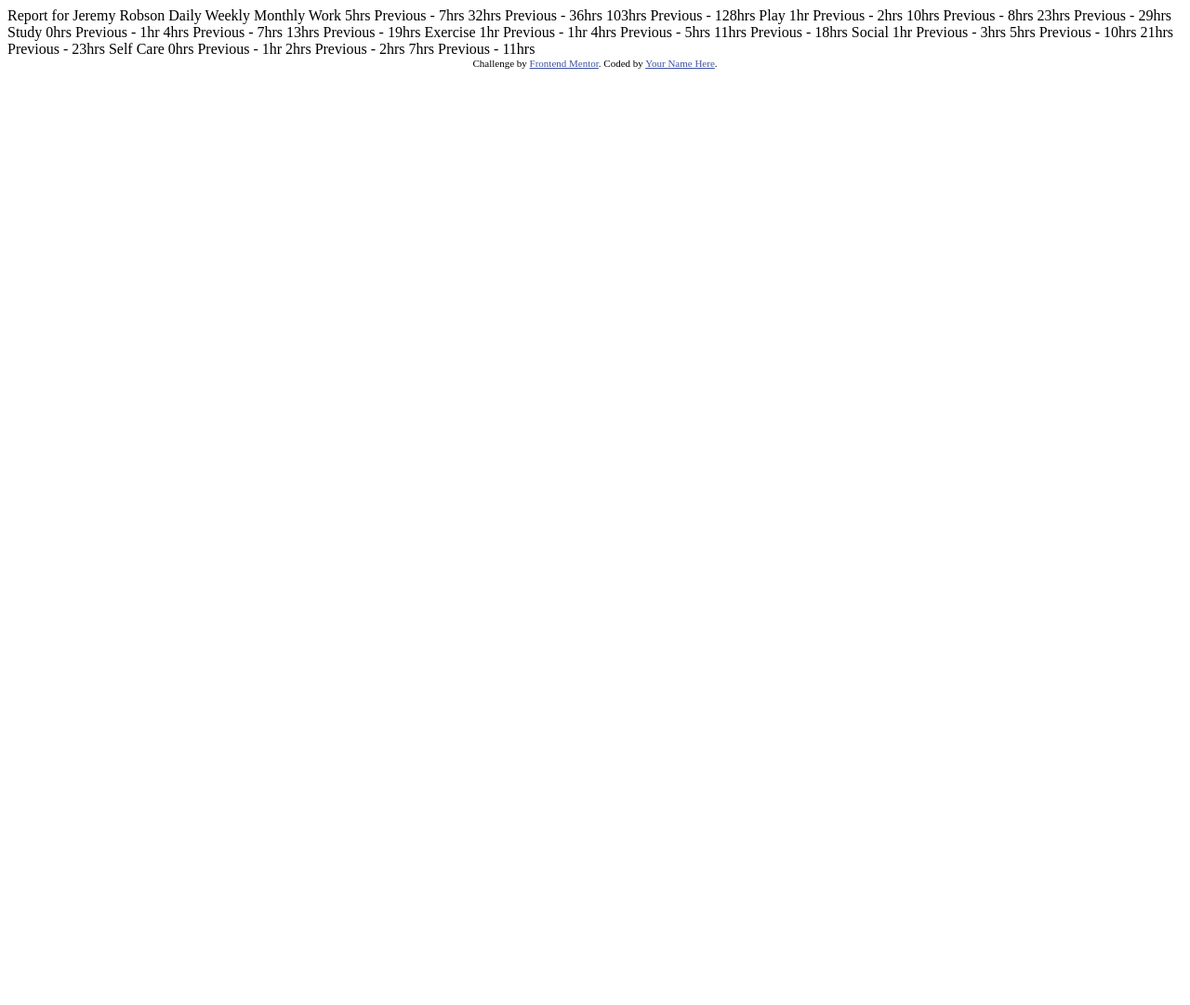
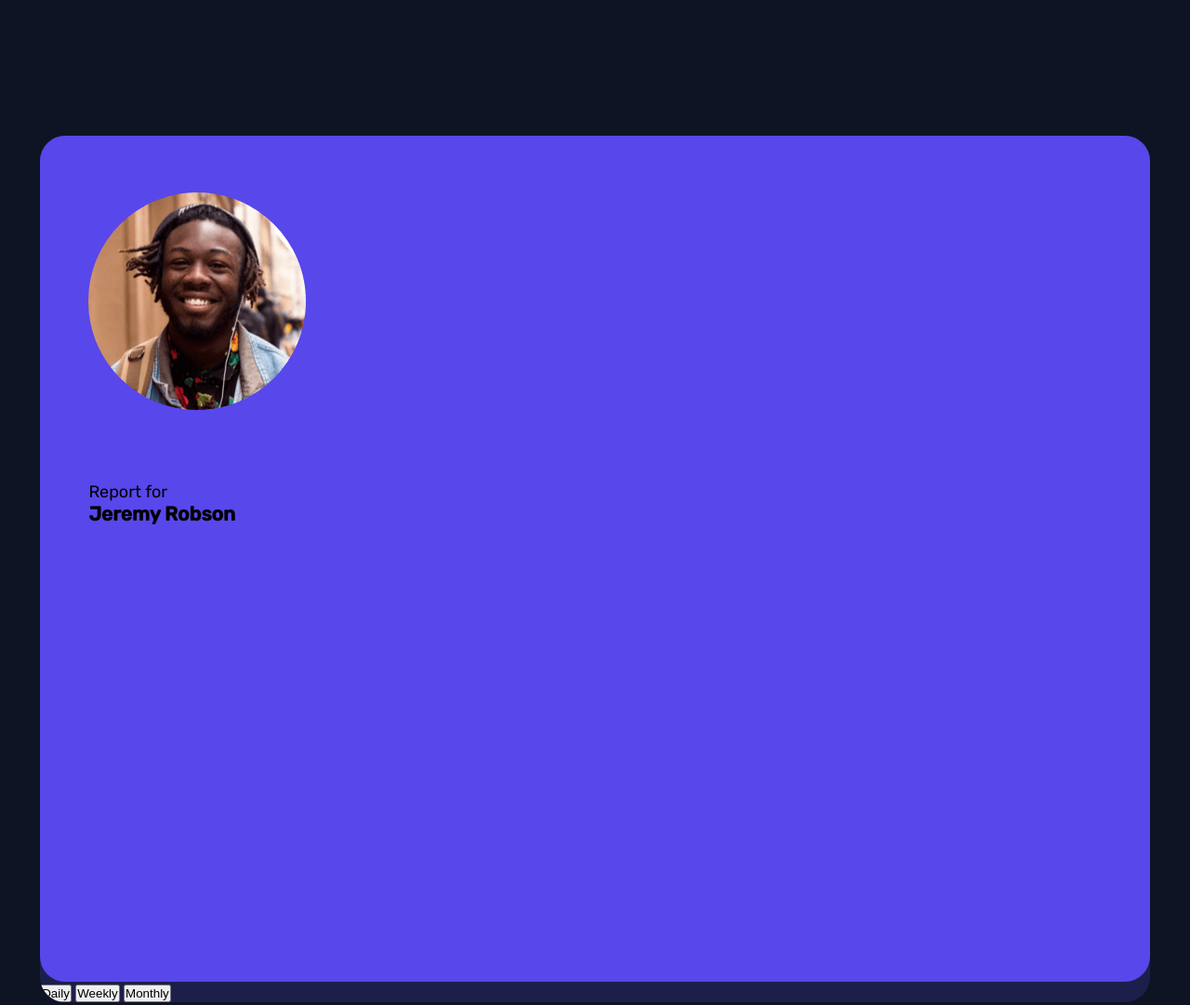
Before and after one commit to Glenda9031/Time_Tracking_Dashboard_3, a plain HTML site: page index.html in a window 1280 px wide. Shown: the whole page at 93% size. Before the commit the page ends 800 px from the top, so only its background shows below. Drawn offline with Linux system fonts and the light colour scheme.

Commit message:
Revise index.html, style.css and script.js

```diff
--- /dev/null
+++ b/css/style.css
@@ -0,0 +1,118 @@
+@import url("https://fonts.googleapis.com/css2?family=Rubik:wght@300;400;500&display=swap");
+
+*,
+*::before,
+*::after {
+  margin: 0;
+  padding: 0;
+  box-sizing: border-box;
+}
+
+:root {
+    /* Colors */
+
+  --blue-100: hsl(236, 100%, 87%);
+  --blue-200: hsl(235, 45%, 61%);
+  --blue-300: hsl(195, 74%, 62%);
+  --blue-500: hsl(246, 80%, 60%);
+  --blue-700: hsl(236, 41%, 34%);
+  --blue-800: hsl(235, 46%, 20%);
+  --blue-900: hsl(226, 43%, 10%);
+  --red-200: hsl(15, 100%, 70%);
+  --red-500: hsl(348, 100%, 68%);
+  --lime-green-500: hsl(145, 58%, 55%);
+  --violet-500: hsl(264, 64%, 52%);
+  --orange-400: hsl(43, 84%, 65%);
+
+  /* Fonts */
+  --font-size-h1: clamp(2.4rem, 1.8366rem + 1.5023vw, 4rem);
+  --font-size-time-window: 1.8rem;
+  --font-size-activity-name: 1.8rem;
+  --font-size-activity-result: clamp(3.2rem, 2.3549rem + 2.2535vw, 5.6rem);
+  --font-size-activity-window: 1.5rem;
+
+  /* Z-indexes */
+
+  --z-index-top: 10;
+  --z-index-middle: 5;
+  --z-index-bottom: 1;
+
+  /* Border Radius */
+
+  --br: 1.5rem;
+}
+
+html {
+    font-size: 1.125rem;
+}
+body {
+  font-family: "Rubik", sans-serif;
+  width: 100%;
+  min-height: 100vh;
+  background: var(--blue-900);
+  display: grid;
+  place-items: center;
+  padding: 8.1rem 2.4rem;
+}
+
+section.activity-tracker {
+    width: 100%;
+    height: auto;
+    display: grid;
+    grid-template-rows: max-content;
+    grid-template-columns: 1fr;
+    justify-items: center;
+    gap: 2.4rem;
+}
+
+@media (min-width: 31.25rem) {
+    section.activity-tracker {
+        grid-template-columns: repeat(auto-fit, minmax(20rem, 1fr));
+        grid-template-rows: repeat(2, 1fr);
+        min-height: 51.8rem;
+        gap: 3rem;
+    }
+}
+
+@media (min-width: 69.375rem) {
+    section.activity-tracker {
+        max-width: 111rem;
+    }
+}
+
+section.activity-tracker__menu {
+    background: var(--blue-800);
+    border-radius: var(--br);
+    width: 100%;
+    overflow: hidden;
+}
+
+@media (min-width: 31.25rem) {
+    section.activity-tracker__menu {
+        grid-row: 1 / 3;
+        display: flex;
+        flex-flow: column nowrap;
+    }
+}
+
+.activity-tracker__owner {
+    width: 100%;
+    padding: 3.1rem 2.9rem;
+    display: flex;
+    flex-wrap: wrap;
+    align-items: center;
+    justify-content: flex-start;
+    gap: 2rem;
+    background: var(--blue-500);
+    border-radius: 0 0 var(--br) var(--br);
+}
+
+@media (min-width: 31.25rem) {
+    .activity-tracker__owner {
+        padding: 3.4rem 2.9rem 8rem 2.9rem;
+        flex-flow: column nowrap;
+        align-items: flex-start;
+        gap: 4.3rem;
+        flex: 1 0 auto;
+    }
+}
--- a/index.html
+++ b/index.html
@@ -5,76 +5,28 @@
   <meta name="viewport" content="width=device-width, initial-scale=1.0"> <!-- displays site properly based on user's device -->
 
   <link rel="icon" type="image/png" sizes="32x32" href="./images/favicon-32x32.png">
+  <link rel="stylesheet" href="css/style.css">
+  <title>Frontend Mentor | Time tracking dashboard</title>
+ </head>
+<body>
+  <section class="activity-tracker">
+    <section class="activity-tracker__menu">
+      <div class="activity-tracker__owner">
+        <img src="./images/image-jeremy.png" alt="" class="activity-tracker__owner-img">
+        <div class="activity-tracker__owner-container">
+          <p class="activity-tracker__owner-for">Report for</p>
+          <h1 class="activity-tracker__owner-name">Jeremy Robson</h1>
+        </div>
+      </div>
 
-  <title>Frontend Mentor | Time tracking dashboard</title>
+      <div class="activity-tracker__options">
+        <button class="activity-tracker__options" data-option="daily">Daily</button>
+        <button class="activity-tracker__options" data-option="weekly">Weekly</button>
+        <button class="activity-tracker__options" data-option="monthly">Monthly</button>
+      </div>
+    </section>
+  </section>
 
-  <!-- Feel free to remove these styles or customise in your own stylesheet 👍 -->
-  <style>
-    .attribution { font-size: 11px; text-align: center; }
-    .attribution a { color: hsl(228, 45%, 44%); }
-  </style>
-</head>
-<body>
-
-  Report for
-  Jeremy Robson
-
-  Daily
-  Weekly
-  Monthly
-
-  Work
-  5hrs <!-- daily -->
-  Previous - 7hrs <!-- daily -->
-  32hrs <!-- weekly -->
-  Previous - 36hrs <!-- weekly -->
-  103hrs <!-- monthly -->
-  Previous - 128hrs <!-- monthly -->
-
-  Play
-  1hr <!-- daily -->
-  Previous - 2hrs <!-- daily -->
-  10hrs <!-- weekly -->
-  Previous - 8hrs <!-- weekly -->
-  23hrs <!-- monthly -->
-  Previous - 29hrs <!-- monthly -->
-
-  Study
-  0hrs <!-- daily -->
-  Previous - 1hr <!-- daily -->
-  4hrs <!-- weekly -->
-  Previous - 7hrs <!-- weekly -->
-  13hrs <!-- monthly -->
-  Previous - 19hrs <!-- monthly -->
-
-  Exercise
-  1hr <!-- daily -->
-  Previous - 1hr <!-- daily -->
-  4hrs <!-- weekly -->
-  Previous - 5hrs <!-- weekly -->
-  11hrs <!-- monthly -->
-  Previous - 18hrs <!-- monthly -->
-
-  Social
-  1hr <!-- daily -->
-  Previous - 3hrs <!-- daily -->
-  5hrs <!-- weekly -->
-  Previous - 10hrs <!-- weekly -->
-  21hrs <!-- monthly -->
-  Previous - 23hrs <!-- monthly -->
-
-  Self Care
-  0hrs <!-- daily -->
-  Previous - 1hr <!-- daily -->
-  2hrs <!-- weekly -->
-  Previous - 2hrs <!-- weekly -->
-  7hrs <!-- monthly -->
-  Previous - 11hrs <!-- monthly -->
-
-
-  <div class="attribution">
-    Challenge by <a href="https://www.frontendmentor.io?ref=challenge" target="_blank">Frontend Mentor</a>.
-    Coded by <a href="#">Your Name Here</a>.
-  </div>
+ <script src="script.js"></script>
 </body>
 </html>
```
Also changed, not shown: script.js (added).
